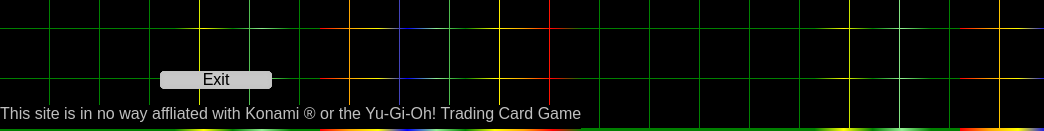
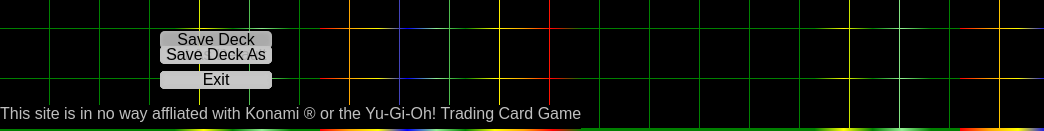
Before and after one commit to DuelingNetwork/DuelingNetworkV2Client, a plain HTML site: page index.html in a window 1280 px wide. Shown: the part 671-802 px from the top of the page, 0-1044 px from the left. Drawn offline with Linux system fonts and the light colour scheme.

Commit message:
deck editor buttons

```diff
--- a/css/main.css
+++ b/css/main.css
@@ -217,13 +217,23 @@ h1 {
     text-align: center;
     border-radius: 5px;
     box-shadow: inset 0 0 5px silver;
-    position: fixed;
+    position: absolute;
     color: black;
 }
 
 .uiexit {
     left: 160px;
     bottom: 40px;
+}
+
+.savedeckas {
+    bottom: 65px;
+    left: 160px;
+}
+
+.savedeck {
+    bottom: 80px;
+    left: 160px;
 }
 
 @-webkit-keyframes charlieeee {
```
Also changed, not shown: index.html (+1 -1 lines).
